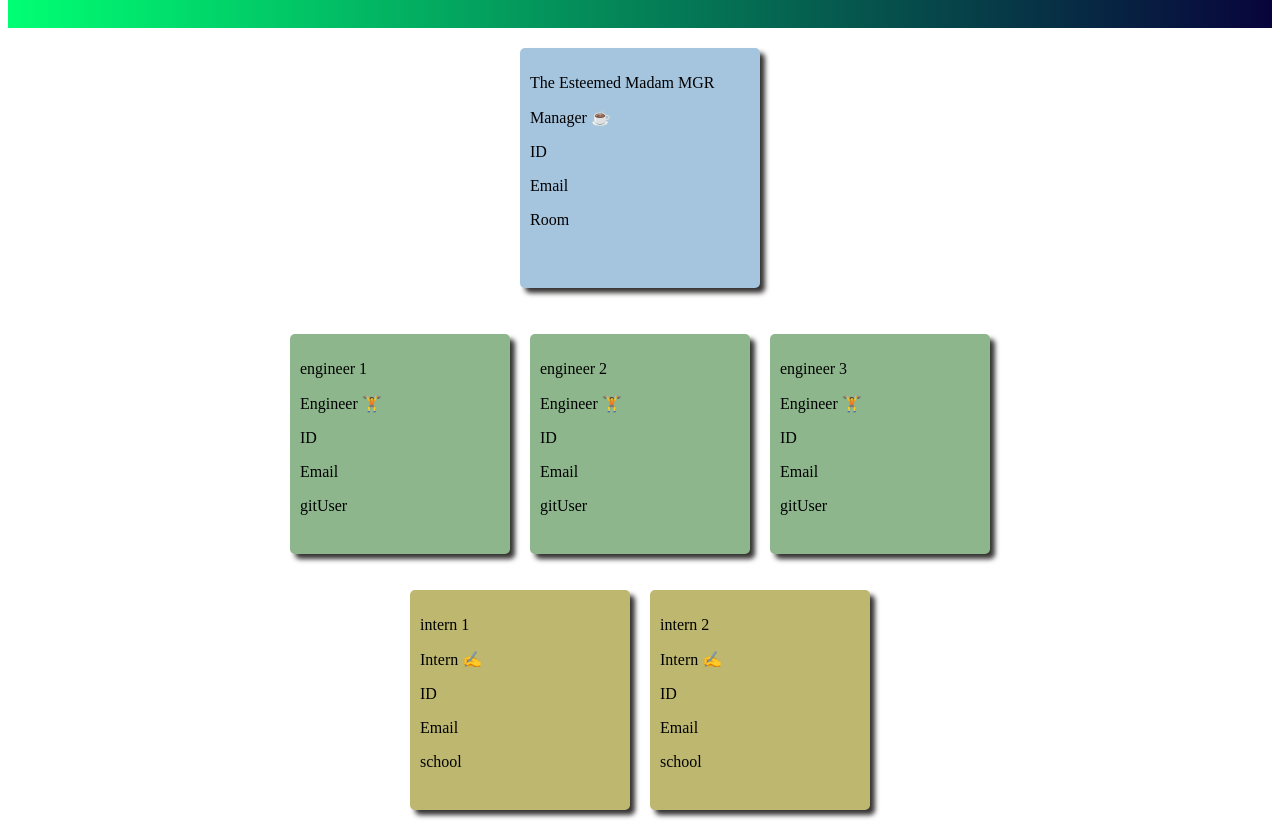
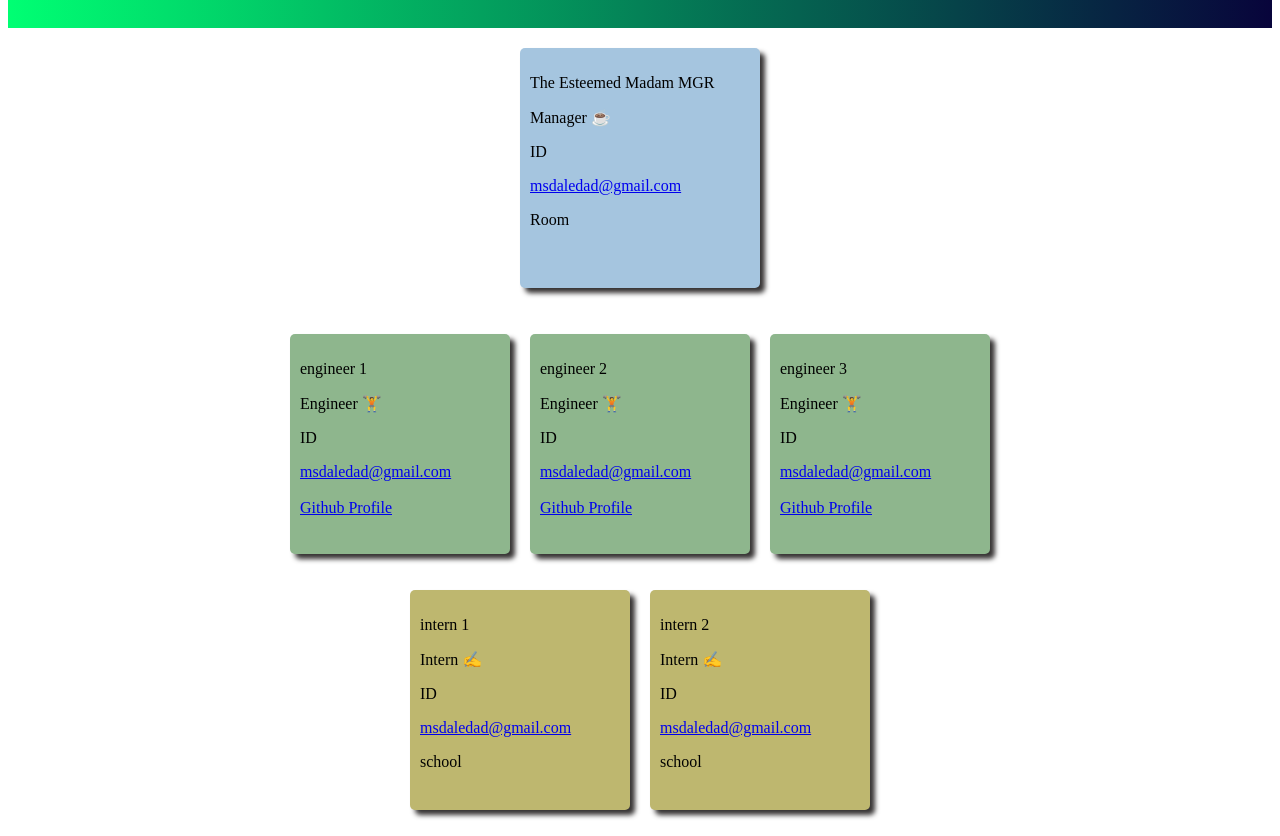
Before and after one commit to msdale/team-profile-generator, a website: page dist/test.html in a window 1280 px wide. Shown: the part 80-916 px from the top of the page. Drawn offline with Linux system fonts and the light colour scheme.

Commit message:
added and tested email and github profile links

```diff
--- a/dist/test.html
+++ b/dist/test.html
@@ -20,7 +20,8 @@
         <p>The Esteemed Madam MGR</p>
         <p>Manager &#9749;</p>
         <p>ID</p>
-        <p>Email</p>
+        <!--<p>Email</p>-->
+        <a href = "mailto: msdaledad@gmail.com">msdaledad@gmail.com</a>
         <p>Room</p>
       </div>
     </div>
@@ -29,22 +30,34 @@
         <p>engineer 1</p>
         <p>Engineer &#127947;</p>
         <p>ID</p>
-        <p>Email</p>
-        <p>gitUser</p>
+        <!--<p>Email</p>-->
+        <a href = "mailto: msdaledad@gmail.com">msdaledad@gmail.com</a>
+        <!--<p>gitUser</p>-->
+        <br>
+        <br>
+        <a href="https://github.com/msdale">Github Profile</a>
       </li>
       <li>
         <p>engineer 2</p>
         <p>Engineer &#127947;</p>
         <p>ID</p>
-        <p>Email</p>
-        <p>gitUser</p>
+        <!--<p>Email</p>-->
+        <a href = "mailto: msdaledad@gmail.com">msdaledad@gmail.com</a>
+        <!--<p>gitUser</p>-->
+        <br>
+        <br>
+        <a href="https://github.com/msdale">Github Profile</a>
       </li>
       <li>
         <p>engineer 3</p>
         <p>Engineer &#127947;</p>
         <p>ID</p>
-        <p>Email</p>
-        <p>gitUser</p>
+        <!--<p>Email</p>-->
+        <a href = "mailto: msdaledad@gmail.com">msdaledad@gmail.com</a>
+        <!--<p>gitUser</p>-->
+        <br>
+        <br>
+        <a href="https://github.com/msdale">Github Profile</a>
       </li>
     </ul>
     <ul id="interns">
@@ -52,14 +65,16 @@
         <p>intern 1</p>
         <p>Intern &#9997;</p>
         <p>ID</p>
-        <p>Email</p>
+        <!--<p>Email</p>-->
+        <a href = "mailto: msdaledad@gmail.com">msdaledad@gmail.com</a>
         <p>school</p>
       </li>
       <li>
         <p>intern 2</p>
         <p>Intern &#9997;</p>
         <p>ID</p>
-        <p>Email</p>
+        <!--<p>Email</p>-->
+        <a href = "mailto: msdaledad@gmail.com">msdaledad@gmail.com</a>
         <p>school</p>
       </li>
     </ul>
```
